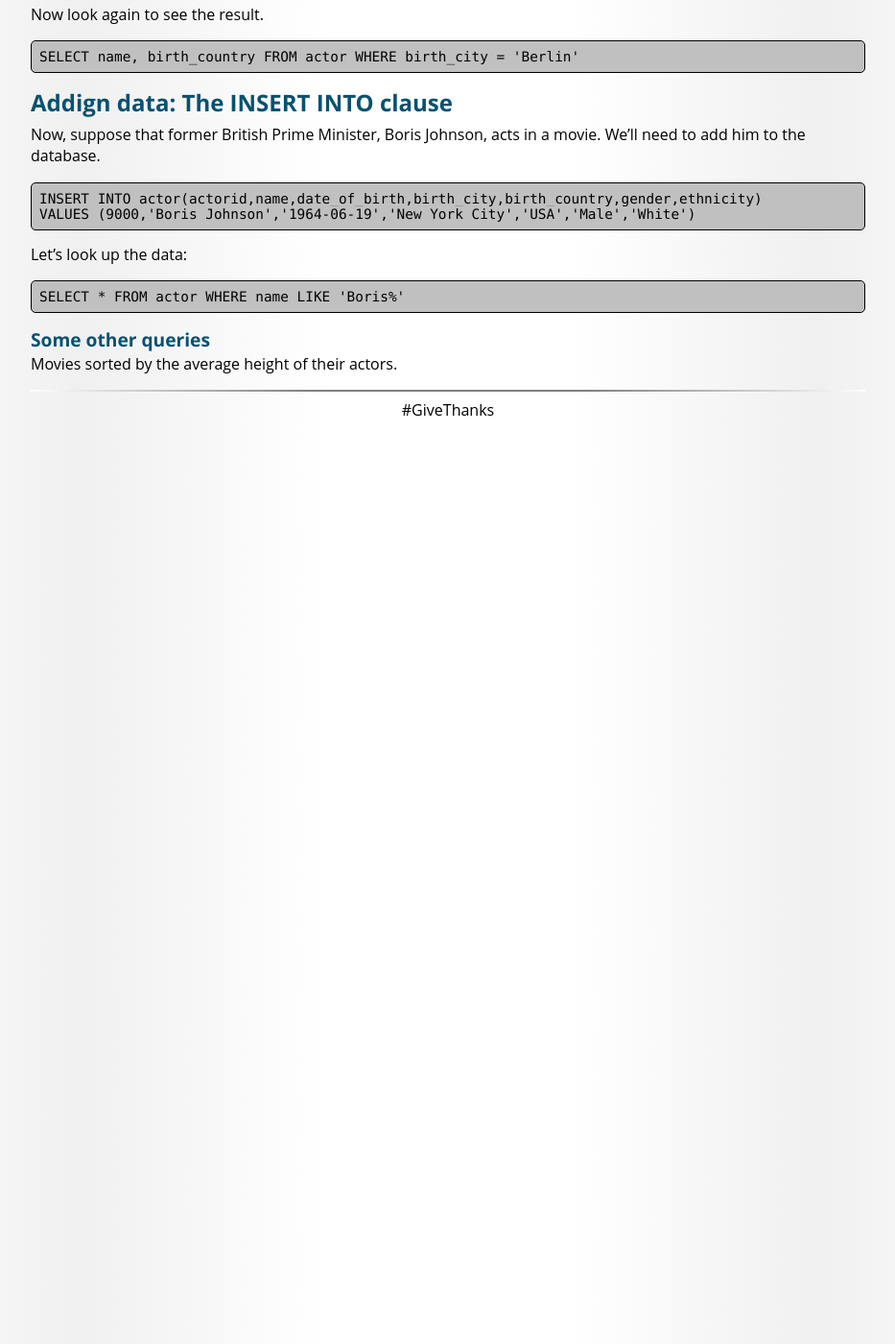
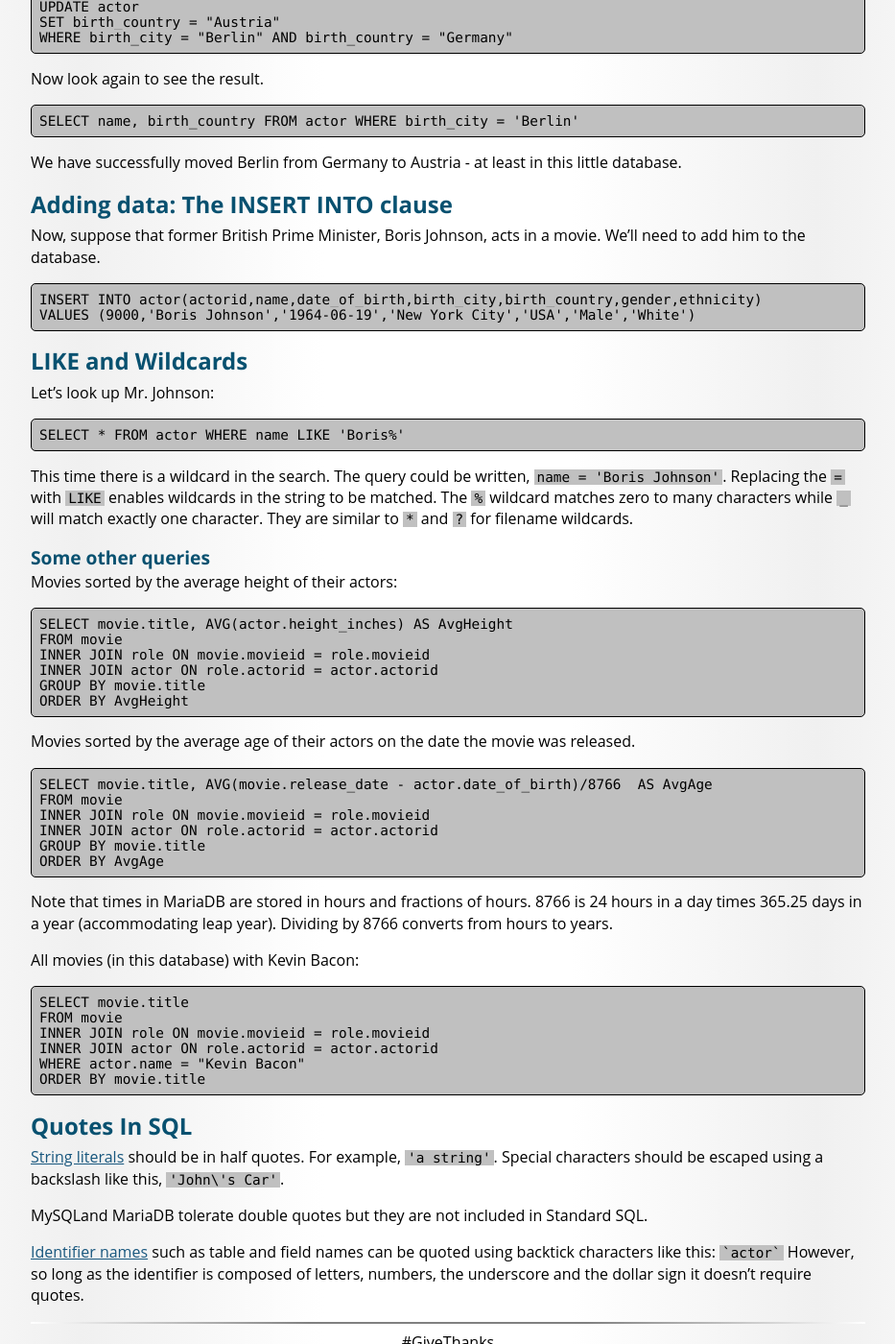
Before and after one commit to BYU-ITC-210/BYU-ITC-210.github.io, a Jekyll site: the page built from walkthrough/SQL.md, in a window 1280 px wide and 1400 px high, scrolled down 4605 px. Shown: the whole window at 96% size, without its empty margins (173-1106 px from the left). Built offline with Jekyll 4.4.1, drawn with Linux system fonts in a browser that asks for light colours; some web fonts are replaced; before the commit the page ends 5053 px from its top, so only the background shows below that; some of the changed text lies outside the part shown.

Commit message:
Walkthrough Update

````diff
--- a/walkthrough/SQL.md
+++ b/walkthrough/SQL.md
@@ -2,11 +2,11 @@
 title: SQL Walkthrough
 ---
 
-Structured Query Language (SQL) is a standardized language for creating, updating, and querying relational databases. Variations on SQL are used to query other kinds of databases. SQL has been [standardized](https://blog.ansi.org/2018/10/sql-standard-iso-iec-9075-2016-ansi-x3-135/). Nevertheless, different relational databases have their own dialects. In this walkthrough we will use the [MySQL dialect](https://mariadb.com/kb/en/sql-language-structure/) which is common between the [MySQL](https://dev.mysql.com/) and [MariaDB](https://mariadb.org/) database servers.
+Structured Query Language (SQL) is a standardized language for creating, updating, and querying relational databases. Variations on SQL are also used to query other kinds of databases. SQL has been [standardized](https://blog.ansi.org/2018/10/sql-standard-iso-iec-9075-2016-ansi-x3-135/). Nevertheless, different relational databases have their own dialects. In this walkthrough we will use the [MySQL dialect](https://mariadb.com/kb/en/sql-language-structure/) which is common between the [MySQL](https://dev.mysql.com/) and [MariaDB](https://mariadb.org/) database servers.
 
 ## A Fragment of History
 
-In this walkthrough, and in the related labs, we will use [MariaDB](https://mariadb.org/), an popular open source relational database server created by [Michael Widenius](https://en.wikipedia.org/wiki/Michael_Widenius) and supported by a robust community of developers. It based on [MySQL](https://en.wikipedia.org/wiki/MySQL). When Oracle acquired MySQL in 2010, Widenius created the MariaDB fork and it has been enhanced considerably since then. MySQL is named after Widenius' daugher, My, whereas, MariaDB is named after Widenius' younger daughter, Maria.
+In this walkthrough, and in the related labs, we will use [MariaDB](https://mariadb.org/), an popular open source relational database server created by [Michael Widenius](https://en.wikipedia.org/wiki/Michael_Widenius) and supported by a robust community of developers. It based on [MySQL](https://en.wikipedia.org/wiki/MySQL) which was also created by Widenius. When Oracle acquired MySQL in 2010, Widenius created the MariaDB fork and it has been enhanced considerably since then. MySQL is named after Widenius' daugher, My, whereas, MariaDB is named after Widenius' younger daughter, Maria.
 
 ## Setup
 
@@ -36,7 +36,7 @@ In **phpMyAdmin**
 
 1. Click on the **Import** tab.
 2. Under **File to import:** click **Choose File**.
-3. Browse to the folder where you unpacked "SQL-Walkthrough.zip" and select "MoviesDb_create_and_fill.sql"
+3. Browse to the folder where you unpacked "SQL-Walkthrough.zip" and select "**MoviesDb_create_and_fill.sql**"
 4. Scroll to the bottom and click **Import**.
 
 You should see a message, "Import has been successfully finished, 476 queries executed. (MoviesDb_create_and_fill.sql)".
@@ -65,7 +65,7 @@ The `FROM` clause indicates which table should be searched for the data.
 
 When you perform a query, it hides the query box to maximize the space you have for the results. Click **Show query box** to get the box back on the screen.
 
-Edit your query to retrieve all contents of the **movie** table.
+On your own, edit your query to retrieve all contents of the **movie** table. (Click **Show query box** edit the query, click **Go**.)
 
 ## Limiting Fields
 
@@ -109,13 +109,13 @@ But that number seems too high. Indeed, it simply returns the count of records t
 SELECT COUNT(DISTINCT birth_city) FROM actor
 ```
 
-What about a list of cities in alphabetical order.
+Other aggregate functions include `SUM()`, `AVG()`, `MIN()`, and `MAX()`.
+
+What about a list of cities in alphabetical order:
 
 ```
 SELECT DISTINCT birth_city FROM actor ORDER BY birth_city
 ```
-
-Other aggregate functions include `SUM()`, `AVG()`, `MIN()`, and `MAX()`.
 
 ## Filtering: The WHERE Clause
 
@@ -231,7 +231,9 @@ Now look again to see the result.
 SELECT name, birth_country FROM actor WHERE birth_city = 'Berlin'
 ```
 
-## Addign data: The INSERT INTO clause
+We have successfully moved Berlin from Germany to Austria - at least in this little database.
+
+## Adding data: The INSERT INTO clause
 
 Now, suppose that former British Prime Minister, Boris Johnson, acts in a movie. We'll need to add him to the database.
 
@@ -240,12 +242,57 @@ INSERT INTO actor(actorid,name,date_of_birth,birth_city,birth_country,gender,eth
 VALUES (9000,'Boris Johnson','1964-06-19','New York City','USA','Male','White')
 ```
 
-Let's look up the data:
+## LIKE and Wildcards
+
+Let's look up Mr. Johnson:
 
 ```
 SELECT * FROM actor WHERE name LIKE 'Boris%'
 ```
 
+This time there is a wildcard in the search. The query could be written, `name = 'Boris Johnson'`. Replacing the `=` with `LIKE` enables wildcards in the string to be matched. The `%` wildcard matches zero to many characters while `_` will match exactly one character. They are similar to `*` and `?` for filename wildcards.
+
 ### Some other queries
 
-Movies sorted by the average height of their actors.
+Movies sorted by the average height of their actors:
+
+```
+SELECT movie.title, AVG(actor.height_inches) AS AvgHeight
+FROM movie
+INNER JOIN role ON movie.movieid = role.movieid
+INNER JOIN actor ON role.actorid = actor.actorid
+GROUP BY movie.title
+ORDER BY AvgHeight
+```
+
+Movies sorted by the average age of their actors on the date the movie was released.
+
+```
+SELECT movie.title, AVG(movie.release_date - actor.date_of_birth)/8766  AS AvgAge
+FROM movie
+INNER JOIN role ON movie.movieid = role.movieid
+INNER JOIN actor ON role.actorid = actor.actorid
+GROUP BY movie.title
+ORDER BY AvgAge
+```
+
+Note that times in MariaDB are stored in hours and fractions of hours. 8766 is 24 hours in a day times 365.25 days in a year (accommodating leap year). Dividing by 8766 converts from hours to years.
+
+All movies (in this database) with Kevin Bacon:
+
+```
+SELECT movie.title
+FROM movie
+INNER JOIN role ON movie.movieid = role.movieid
+INNER JOIN actor ON role.actorid = actor.actorid
+WHERE actor.name = "Kevin Bacon"
+ORDER BY movie.title
+```
+
+## Quotes In SQL
+
+[String literals](https://mariadb.com/kb/en/string-literals/) should be in half quotes. For example, `'a string'`. Special characters should be escaped using a backslash like this, `'John\'s Car'`.
+
+MySQLand MariaDB tolerate double quotes but they are not included in Standard SQL.
+
+[Identifier names](https://mariadb.com/kb/en/identifier-names/) such as table and field names can be quoted using backtick characters like this: <code>`actor`</code> However, so long as the identifier is composed of letters, numbers, the underscore and the dollar sign it doesn't require quotes.
````
Also changed, not shown: other parts of walkthrough/SQL.md (+3 -3 lines), 1 other file.
